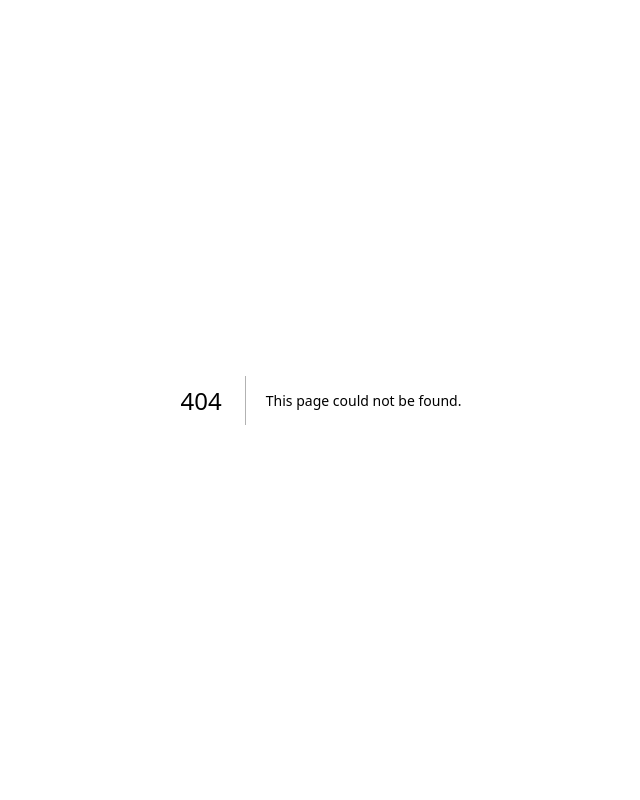
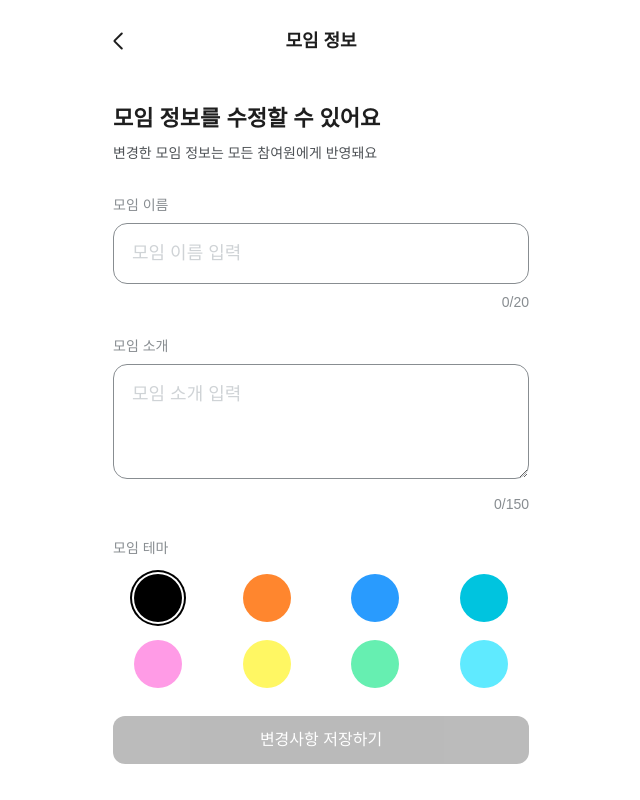
Before and after one commit to dnd-side-project/dnd-11th-6-frontend, a Next.js app: page /manage-meeting in a window 1280 px wide. Before the commit this address had no page. Shown: the whole page, without its empty margins (319-959 px from the left). Built offline with nearby package versions, Linux system fonts and the light colour scheme; a web font is replaced by a local one.

Commit message:
feat: 모임 정보 수정 페이지 및 수정 성공 토스트메세지 구현

```diff
--- a/src/apis/queries/meetingQueries.ts
+++ b/src/apis/queries/meetingQueries.ts
@@ -17,6 +17,12 @@ type ShareMeetingResponse = ApiResponse<{ meetingLink: string }>
 type MeetingPasswordResponse = ApiResponse<{
   password: string
   leaderAuthKey?: string
+}>
+type ModifyMeetingResponse = ApiResponse<{
+  meetingId: number
+  name: string
+  description: string
+  symbolColor: string
 }>
 
 export const useCheckNickname = (
@@ -138,3 +144,34 @@ export const useGetMeetingPassword = (
     retry: false,
     ...options,
   })
+
+export const useModifyMeeting = (
+  options?: UseMutationOptions<
+    ModifyMeetingResponse,
+    ApiError,
+    {
+      meetingId: number
+      name: string
+      description: string
+      symbolColor: string
+    }
+  >,
+) =>
+  useMutation<
+    ModifyMeetingResponse,
+    ApiError,
+    {
+      meetingId: number
+      name: string
+      description: string
+      symbolColor: string
+    }
+  >({
+    mutationFn: ({ meetingId, name, description, symbolColor }) =>
+      apiCall(`/meetings/${meetingId}`, 'PATCH', {
+        name,
+        description,
+        symbolColor,
+      }),
+    ...options,
+  })
--- /dev/null
+++ b/src/app/manage-meeting/page.tsx
@@ -0,0 +1,178 @@
+'use client'
+
+import { useState } from 'react'
+import { Controller, useForm } from 'react-hook-form'
+import { zodResolver } from '@hookform/resolvers/zod'
+import Image from 'next/image'
+import { useRouter } from 'next/navigation'
+import { z } from 'zod'
+import { useModifyMeeting } from '@/apis/queries/meetingQueries'
+import { Button } from '@/components/Button'
+import ColorPicker from '@/components/ColorPicker'
+import { TextInput } from '@/components/Inputs/TextInput'
+import { TextareaInput } from '@/components/Inputs/TextareaInput'
+import Popup from '@/components/Popup'
+import COLORS from '@/constant/color'
+import useMeetingStore from '@/stores/useMeetingStore'
+import Back from 'public/icons/back.svg'
+
+type ColorType = (typeof COLORS)[number]
+
+const meetingSchema = z.object({
+  meetingName: z
+    .string()
+    .min(1, '모임 이름을 입력해주세요')
+    .max(20, '최대 20자까지 입력이 가능해요'),
+  meetingDescription: z
+    .string()
+    .nonempty('모임 소개을 입력해주세요')
+    .max(150, '최대 150자까지 입력이 가능해요'),
+  meetingSymbolColor: z.enum(COLORS),
+})
+
+type MeetingFormData = z.infer<typeof meetingSchema>
+
+function ManageMeeting() {
+  const router = useRouter()
+  const { meetingData, setMeetingUpdated } = useMeetingStore()
+
+  const defaultSymbolColor: ColorType = COLORS.includes(
+    meetingData?.symbolColor as ColorType,
+  )
+    ? (meetingData?.symbolColor as ColorType)
+    : COLORS[0]
+
+  const {
+    control,
+    handleSubmit,
+    formState: { errors, isDirty },
+    setValue,
+  } = useForm<z.infer<typeof meetingSchema>>({
+    defaultValues: {
+      meetingName: meetingData?.name,
+      meetingDescription: meetingData?.description,
+      meetingSymbolColor: defaultSymbolColor,
+    },
+    resolver: zodResolver(meetingSchema),
+    mode: 'onChange',
+  })
+
+  const [apiErrorMessage, setApiErrorMessage] = useState<string | null>(null)
+  const [isPopupOpen, setIsPopupOpen] = useState(false)
+
+  const modifyMeeting = useModifyMeeting({
+    onSuccess: () => {
+      setMeetingUpdated(true)
+      router.back()
+    },
+    onError: (error) => {
+      if (error.error?.message) {
+        setApiErrorMessage(error.error.message)
+      } else {
+        setApiErrorMessage(
+          '모임 정보 수정 중 오류가 발생했습니다. 다시 시도해주세요.',
+        )
+      }
+    },
+  })
+
+  const onSubmit = (data: MeetingFormData) => {
+    modifyMeeting.mutate({
+      meetingId: meetingData?.meetingId ?? 0,
+      name: data.meetingName,
+      description: data.meetingDescription,
+      symbolColor: data.meetingSymbolColor,
+    })
+  }
+
+  const handleBack = () => {
+    if (isDirty) {
+      setIsPopupOpen(true)
+    } else {
+      router.back()
+    }
+  }
+
+  return (
+    <div className="flex flex-col min-h-screen w-full p-4">
+      <div className="flex items-center justify-center relative h-[50px]">
+        <div className="absolute left-0">
+          <Image src={Back} alt="back" onClick={handleBack} />
+        </div>
+        <div className="text-center text-body1-bold text-gray-900">
+          모임 정보
+        </div>
+      </div>
+      <div className="text-gray-900 font-bold text-[22px] mt-9">
+        모임 정보를 수정할 수 있어요
+      </div>
+      <div className="text-gray-700 font-normal text-sm mt-2 mb-8">
+        변경한 모임 정보는 모든 참여원에게 반영돼요
+      </div>
+      <form
+        onSubmit={handleSubmit(onSubmit)}
+        className="flex flex-col flex-grow"
+      >
+        <TextInput
+          name="meetingName"
+          label="모임 이름"
+          control={control}
+          placeholder="모임 이름 입력"
+          error={errors.meetingName?.message}
+          maxLength={20}
+          showCharCount
+        />
+
+        <TextareaInput
+          name="meetingDescription"
+          label="모임 소개"
+          control={control}
+          placeholder="모임 소개 입력"
+          error={errors.meetingDescription?.message}
+          maxLength={150}
+          showCharCount
+        />
+
+        <Controller
+          name="meetingSymbolColor"
+          control={control}
+          render={({ field }) => (
+            <ColorPicker
+              label="모임 테마"
+              onColorSelect={(color: ColorType) => {
+                field.onChange(color)
+                setValue('meetingSymbolColor', color, { shouldDirty: true })
+              }}
+              selectedColor={field.value}
+            />
+          )}
+        />
+
+        <div className="flex-grow" />
+
+        <Button
+          type="submit"
+          variant="primary"
+          className="mt-auto mb-5 w-full text-white"
+          disabled={!isDirty || Object.keys(errors).length > 0}
+        >
+          변경사항 저장하기
+        </Button>
+      </form>
+      <Popup
+        isOpen={isPopupOpen}
+        onCancel={() => setIsPopupOpen(false)}
+        onConfirm={() => router.back()}
+        title={
+          <span>
+            지금 나가면
+            <br />
+            변경된 정보가 모두 사라져요 :(
+          </span>
+        }
+      />
+    </div>
+  )
+}
+
+export default ManageMeeting
--- a/src/app/meeting/info/page.tsx
+++ b/src/app/meeting/info/page.tsx
@@ -1,8 +1,10 @@
 'use client'
 
-import { useState } from 'react'
+import { useEffect, useState } from 'react'
 import Image from 'next/image'
 import { useRouter } from 'next/navigation'
+import { useCheckMeetingId } from '@/apis/queries/meetingQueries'
+import Toast from '@/components/Toast'
 import useMeetingStore from '@/stores/useMeetingStore'
 import Back from 'public/icons/back.svg'
 import Logo from 'public/logo.svg'
@@ -11,8 +13,40 @@ import MeetingRaising from './_components/MeetingRaising'
 
 function MeetingInfo() {
   const router = useRouter()
-  const [isMenuDetail, setIsMenuDetail] = useState(false)
-  const meetingData = useMeetingStore((state) => state.meetingData)
+  const [isMenuDetail, setIsMenuDetail] = useState(true)
+  const { meetingData, setMeetingData, meetingUpdated, setMeetingUpdated } =
+    useMeetingStore()
+  const [showToast, setShowToast] = useState(false)
+
+  const { data, isLoading, error } = useCheckMeetingId(
+    meetingData?.meetingId ?? 0,
+    {
+      queryKey: ['checkMeetingId', meetingData?.meetingId],
+      enabled: !!meetingData?.meetingId,
+      refetchOnWindowFocus: false,
+    },
+  )
+
+  useEffect(() => {
+    if (data?.data) {
+      setMeetingData(data.data)
+    }
+  }, [data, setMeetingData])
+
+  useEffect(() => {
+    if (meetingUpdated) {
+      setShowToast(true)
+      setMeetingUpdated(false)
+    }
+  }, [meetingUpdated, setMeetingUpdated])
+
+  if (isLoading) {
+    return <div>Loading...</div>
+  }
+
+  if (error) {
+    return <div>Error: {error.error?.message}</div>
+  }
 
   console.log(meetingData)
   return (
@@ -63,7 +97,16 @@ function MeetingInfo() {
       </div>
       <div className="flex-grow overflow-y-auto">
         {isMenuDetail ? <MeetingDetail /> : <MeetingRaising />}
-      </div>{' '}
+      </div>
+      {showToast && (
+        <Toast
+          duration={3000}
+          message="모임정보 변경 완료되었어요!"
+          position="bottom"
+          type="default"
+          onClose={() => setShowToast(false)}
+        />
+      )}
     </div>
   )
 }
--- a/src/stores/useMeetingStore.ts
+++ b/src/stores/useMeetingStore.ts
@@ -20,12 +20,14 @@ export interface MeetingData {
 interface MeetingState {
   meetingData: MeetingData | null
   photos: Photo[]
+  meetingUpdated: boolean
 }
 
 interface MeetingActions {
   setMeetingData: (meetingData: MeetingData | null) => void
   setMeetingId: (meetingId: number) => void
   setPhotos: (photos: Photo[]) => void
+  setMeetingUpdated: (meetingUpdated: boolean) => void
 }
 
 interface MeetingStore extends MeetingState, MeetingActions {}
@@ -35,6 +37,7 @@ const useMeetingStore = create(
     (set) => ({
       meetingData: null,
       photos: [],
+      meetingUpdated: false,
       setMeetingData: (meetingData) => set({ meetingData }),
       setMeetingId: (meetingId) =>
         set((state) => ({
@@ -43,6 +46,7 @@ const useMeetingStore = create(
             : null,
         })),
       setPhotos: (photos) => set({ photos }),
+      setMeetingUpdated: (meetingUpdated) => set({ meetingUpdated }),
     }),
     {
       name: 'meeting-storage',
```
